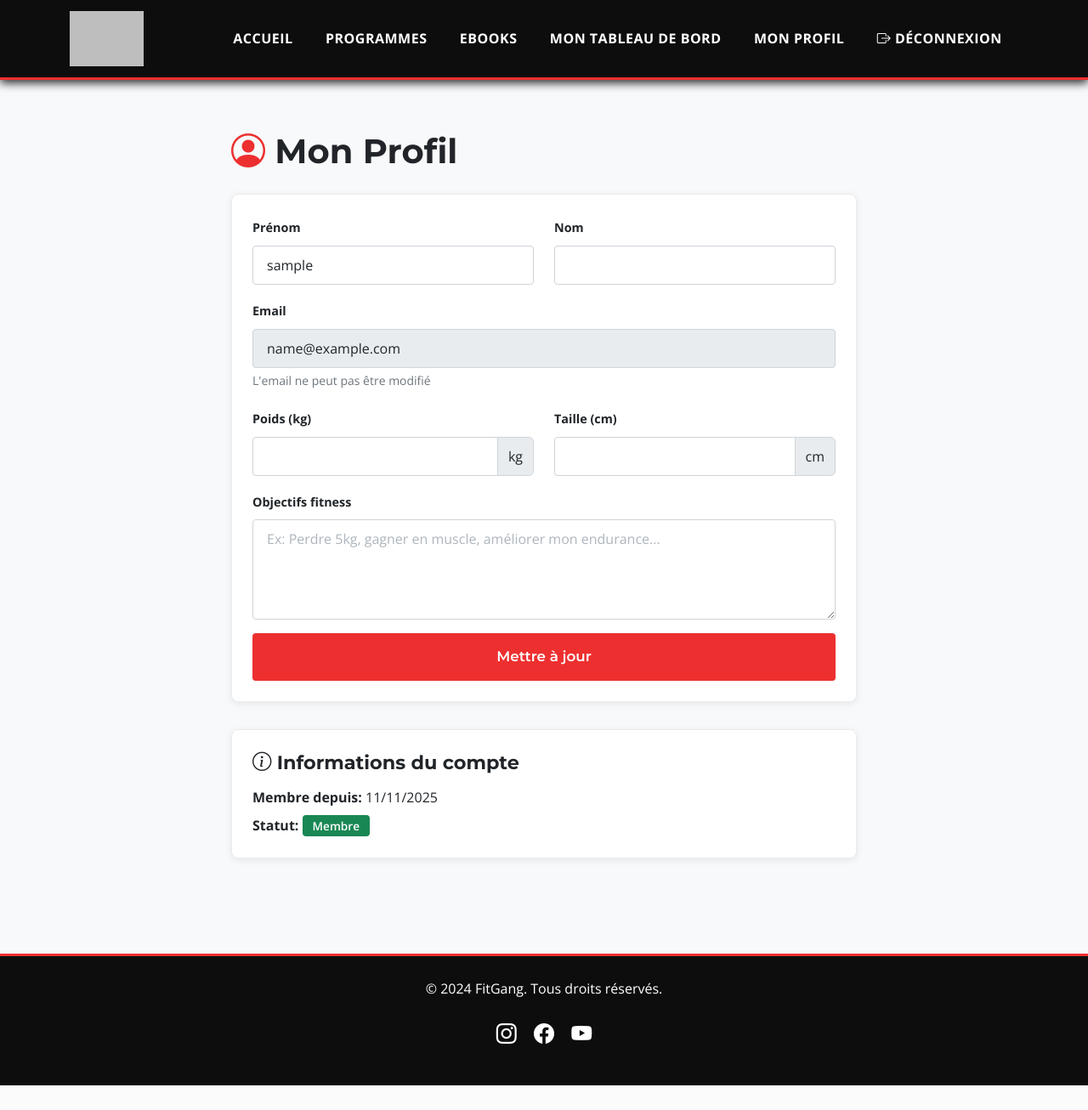
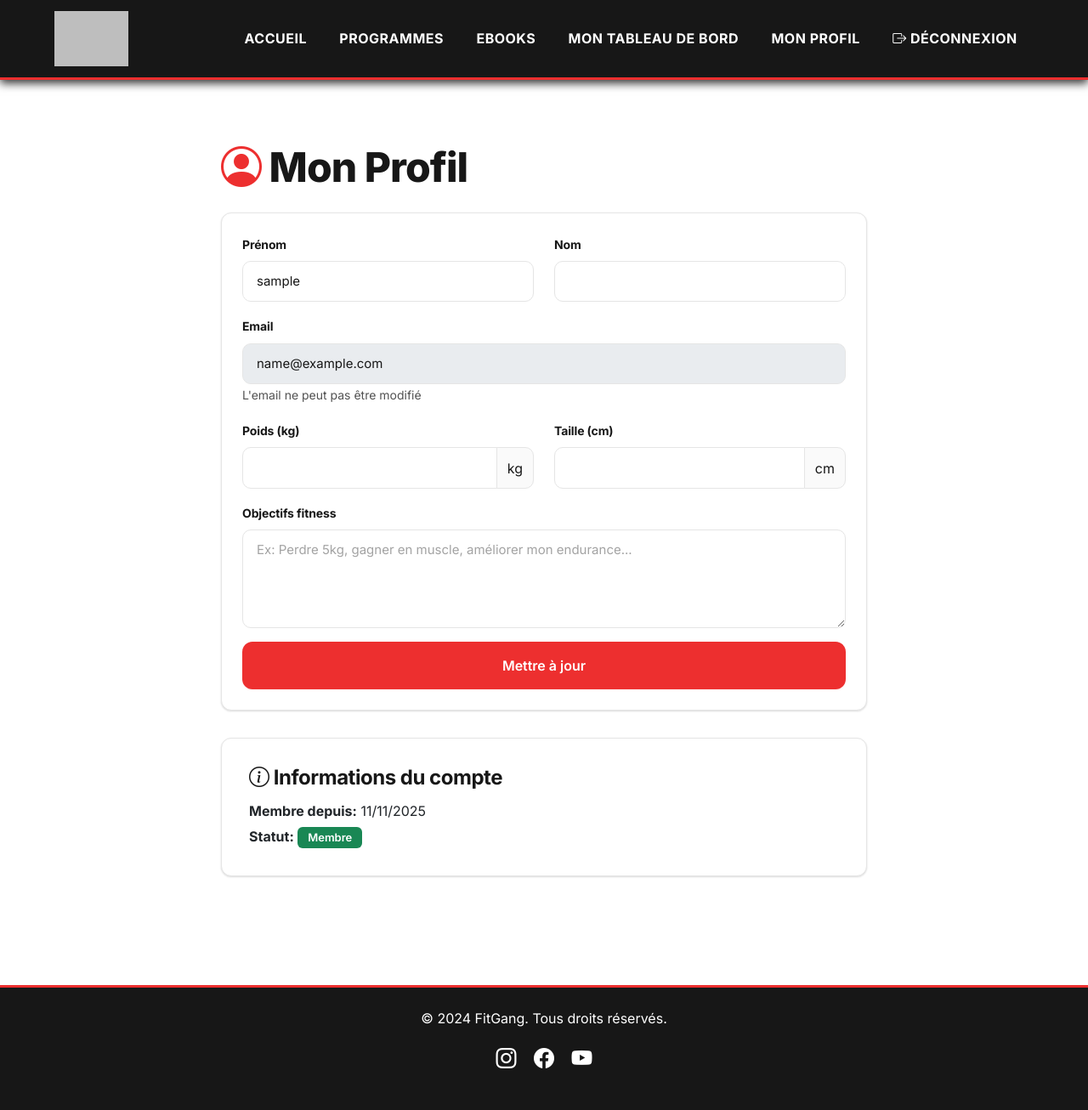
Before and after one commit to max0067/fitgang, a Flask app: page /profile in a window 1280 px wide. Shown: the whole page at 85% size. Before the commit the page ends 1277 px from the top, so only its background shows below. Run offline with Flask 2, Linux system fonts and the light colour scheme; the visitor is signed in with stand-in values (Sample User, id 1); data comes from the database, SQL or seed files in the repository; some libraries are stand-ins or nearby versions; grey boxes are pictures that could not be loaded.

Commit message:
Design ultra-moderne 2025 - Minimaliste et élégant
Style inspiré des meilleurs sites modernes (Apple, Stripe, Linear)

CARACTÉRISTIQUES:
- Fond blanc pur (#ffffff)
- Typographie Inter (moderne et lisible)
- Ombres ultra-subtiles et naturelles
- Border-radius 12px (moderne)
- Espacements généreux
- Couleurs neutres (gray-50 à gray-900)
- Rouge #ED2F2F utilisé avec parcimonie
- Transitions fluides et rapides

ÉLÉMENTS:
- Cards blanches avec bordures fines
- Boutons rouges avec ombres légères
- Formulaires avec border-radius 10px
- Tables minimalistes
- Alerts avec couleurs pastel modernes
- Stat cards épurées
- Progress bars fines (8px)
- Inputs avec focus ring rouge subtile

EFFETS:
- Hover transforms de 1-2px seulement
- Ombres progressives (shadow, shadow-md, shadow-lg)
- Pas d'effets lourds
- Design épuré et professionnel
- Style 2025 premium

Plus de fond gris - tout est blanc et minimaliste

```diff
--- a/app/static/css/style.css
+++ b/app/static/css/style.css
@@ -1,31 +1,33 @@
 /*
- * FitGang - Design Blog Fitness
- * Header noir + Corps blanc épuré
+ * FitGang - Design Ultra-Moderne 2025
+ * Minimaliste, épuré, élégant
  */
 
 /* ===== IMPORTS ===== */
-@import url('https://fonts.googleapis.com/css2?family=Montserrat:wght@400;500;600;700;800;900&family=Open+Sans:wght@300;400;600;700&display=swap');
+@import url('https://fonts.googleapis.com/css2?family=Inter:wght@300;400;500;600;700;800;900&display=swap');
 
 /* ===== VARIABLES ===== */
 :root {
-    /* Couleurs principales */
+    /* Couleurs */
     --black: #000000;
     --dark: #0d0d0d;
     --red: #ED2F2F;
-    --red-dark: #c72626;
-    --red-light: #ff4444;
+    --red-hover: #d42828;
     --white: #ffffff;
-    --bg-light: #f8f9fa;
-    --gray: #6c757d;
-    --gray-light: #adb5bd;
-    --gray-dark: #343a40;
-    --text-dark: #212529;
+    --gray-50: #fafafa;
+    --gray-100: #f5f5f5;
+    --gray-200: #e5e5e5;
+    --gray-400: #a3a3a3;
+    --gray-600: #525252;
+    --gray-900: #171717;
 
-    /* Effets simples */
-    --shadow-card: 0 2px 8px rgba(0, 0, 0, 0.08);
-    --shadow-hover: 0 4px 12px rgba(0, 0, 0, 0.15);
-    --shadow-red: 0 2px 8px rgba(237, 47, 47, 0.2);
-    --transition: all 0.3s ease;
+    /* Effets modernes */
+    --shadow: 0 1px 3px rgba(0, 0, 0, 0.05), 0 1px 2px rgba(0, 0, 0, 0.1);
+    --shadow-md: 0 4px 6px -1px rgba(0, 0, 0, 0.05), 0 2px 4px -1px rgba(0, 0, 0, 0.06);
+    --shadow-lg: 0 10px 15px -3px rgba(0, 0, 0, 0.05), 0 4px 6px -2px rgba(0, 0, 0, 0.05);
+    --shadow-xl: 0 20px 25px -5px rgba(0, 0, 0, 0.08), 0 10px 10px -5px rgba(0, 0, 0, 0.04);
+    --transition: all 0.2s cubic-bezier(0.4, 0, 0.2, 1);
+    --radius: 12px;
 }
 
 /* ===== RESET ===== */
@@ -36,26 +38,28 @@
 }
 
 body {
-    background: var(--bg-light);
-    color: var(--text-dark);
-    font-family: 'Open Sans', -apple-system, BlinkMacSystemFont, sans-serif;
+    background: var(--white);
+    color: var(--gray-900);
+    font-family: 'Inter', -apple-system, BlinkMacSystemFont, 'Segoe UI', sans-serif;
     font-size: 16px;
-    line-height: 1.8;
+    line-height: 1.6;
     overflow-x: hidden;
     font-weight: 400;
+    -webkit-font-smoothing: antialiased;
+    -moz-osx-font-smoothing: grayscale;
 }
 
 h1, h2, h3, h4, h5, h6 {
-    font-family: 'Montserrat', sans-serif;
+    font-family: 'Inter', sans-serif;
     font-weight: 700;
-    color: var(--text-dark);
-    line-height: 1.3;
-    margin-bottom: 1rem;
+    color: var(--gray-900);
+    line-height: 1.2;
+    letter-spacing: -0.02em;
 }
 
-h1 { font-size: 2.5rem; }
-h2 { font-size: 2rem; }
-h3 { font-size: 1.5rem; }
+h1 { font-size: 3rem; font-weight: 800; }
+h2 { font-size: 2.25rem; font-weight: 700; }
+h3 { font-size: 1.5rem; font-weight: 600; }
 
 /* ===== NAVBAR ===== */
 .navbar {
@@ -86,48 +90,58 @@ h3 { font-size: 1.5rem; }
 
 /* ===== BOUTONS ===== */
 .btn {
-    font-family: 'Montserrat', sans-serif;
+    font-family: 'Inter', sans-serif;
     font-weight: 600;
-    padding: 12px 28px;
-    border-radius: 4px;
+    padding: 0.75rem 1.5rem;
+    border-radius: var(--radius);
     transition: var(--transition);
-    font-size: 0.95rem;
-    text-transform: none;
+    font-size: 0.9375rem;
     border: none;
+    cursor: pointer;
+    display: inline-flex;
+    align-items: center;
+    justify-content: center;
+    gap: 0.5rem;
 }
 
 .btn-danger,
 .btn-primary {
     background: var(--red);
     color: var(--white);
-    border: none;
+    box-shadow: 0 1px 2px rgba(237, 47, 47, 0.1);
 }
 
 .btn-danger:hover,
 .btn-primary:hover {
-    background: var(--red-dark);
+    background: var(--red-hover);
     color: var(--white);
-    transform: translateY(-2px);
-    box-shadow: var(--shadow-hover);
+    box-shadow: 0 4px 12px rgba(237, 47, 47, 0.2);
+    transform: translateY(-1px);
+}
+
+.btn-danger:active,
+.btn-primary:active {
+    transform: translateY(0);
 }
 
 .btn-outline-danger,
 .btn-outline-primary {
-    background: transparent;
+    background: var(--white);
     color: var(--red);
-    border: 2px solid var(--red);
+    border: 1.5px solid var(--gray-200);
+    box-shadow: var(--shadow);
 }
 
 .btn-outline-danger:hover,
 .btn-outline-primary:hover {
-    background: var(--red);
-    color: var(--white);
+    background: var(--gray-50);
+    color: var(--red);
     border-color: var(--red);
 }
 
 .btn-lg {
-    padding: 15px 40px;
-    font-size: 1.05rem;
+    padding: 1rem 2rem;
+    font-size: 1rem;
 }
 
 /* ===== HERO SECTION ===== */
@@ -171,46 +185,48 @@ h3 { font-size: 1.5rem; }
 /* ===== CARDS ===== */
 .card-custom {
     background: var(--white);
-    border: 1px solid #e9ecef;
-    border-radius: 8px;
+    border: 1px solid var(--gray-200);
+    border-radius: var(--radius);
     overflow: hidden;
     transition: var(--transition);
-    box-shadow: var(--shadow-card);
+    box-shadow: var(--shadow);
     margin-bottom: 2rem;
 }
 
 .card-custom:hover {
-    box-shadow: var(--shadow-hover);
-    transform: translateY(-4px);
+    box-shadow: var(--shadow-lg);
+    transform: translateY(-2px);
+    border-color: var(--gray-400);
 }
 
 .card-img-top {
-    height: 280px;
+    height: 320px;
     object-fit: cover;
+    width: 100%;
 }
 
 .card-body {
-    padding: 1.5rem;
+    padding: 2rem;
 }
 
 .card-title {
-    font-size: 1.4rem;
+    font-size: 1.5rem;
     font-weight: 700;
-    color: var(--text-dark);
+    color: var(--gray-900);
     margin-bottom: 0.75rem;
-    font-family: 'Montserrat', sans-serif;
+    letter-spacing: -0.02em;
 }
 
 .card-text {
-    color: var(--gray);
-    font-size: 0.95rem;
-    line-height: 1.7;
+    color: var(--gray-600);
+    font-size: 0.9375rem;
+    line-height: 1.6;
 }
 
 .card-footer {
-    background: #f8f9fa;
-    border-top: 1px solid #e9ecef;
-    padding: 1.25rem 1.5rem;
+    background: var(--gray-50);
+    border-top: 1px solid var(--gray-200);
+    padding: 1.5rem 2rem;
 }
 
 /* ===== PRIX ===== */
@@ -218,15 +234,15 @@ h3 { font-size: 1.5rem; }
     font-size: 2.5rem;
     font-weight: 800;
     color: var(--red);
-    font-family: 'Montserrat', sans-serif;
+    letter-spacing: -0.03em;
 }
 
 /* ===== BADGES ===== */
 .badge {
-    padding: 6px 12px;
+    padding: 0.375rem 0.75rem;
     font-weight: 600;
-    border-radius: 4px;
-    font-size: 0.85rem;
+    border-radius: 6px;
+    font-size: 0.8125rem;
 }
 
 .bg-danger,
@@ -238,92 +254,98 @@ h3 { font-size: 1.5rem; }
 .form-control,
 .form-select {
     background: var(--white);
-    border: 1px solid #ced4da;
-    color: var(--text-dark);
-    padding: 10px 16px;
-    border-radius: 4px;
+    border: 1.5px solid var(--gray-200);
+    color: var(--gray-900);
+    padding: 0.75rem 1rem;
+    border-radius: 10px;
     transition: var(--transition);
+    font-size: 0.9375rem;
 }
 
 .form-control:focus,
 .form-select:focus {
     background: var(--white);
     border-color: var(--red);
-    color: var(--text-dark);
-    box-shadow: 0 0 0 0.2rem rgba(237, 47, 47, 0.25);
+    color: var(--gray-900);
+    box-shadow: 0 0 0 3px rgba(237, 47, 47, 0.1);
     outline: none;
 }
 
 .form-control::placeholder {
-    color: var(--gray-light);
+    color: var(--gray-400);
 }
 
 .form-label {
-    color: var(--text-dark);
+    color: var(--gray-900);
     font-weight: 600;
-    font-size: 0.9rem;
+    font-size: 0.875rem;
     margin-bottom: 0.5rem;
+    letter-spacing: -0.01em;
 }
 
 /* ===== TABLES ===== */
 .table {
-    color: var(--text-dark);
+    color: var(--gray-900);
     background: var(--white);
+    border-collapse: separate;
+    border-spacing: 0;
 }
 
 .table thead th {
-    background: #f8f9fa;
-    color: var(--text-dark);
-    border-bottom: 2px solid var(--red);
-    font-weight: 700;
-    padding: 1rem;
-    font-family: 'Montserrat', sans-serif;
+    background: var(--white);
+    color: var(--gray-900);
+    border-bottom: 1.5px solid var(--gray-200);
+    font-weight: 600;
+    padding: 1rem 1.5rem;
+    font-size: 0.875rem;
+    text-transform: uppercase;
+    letter-spacing: 0.05em;
 }
 
 .table tbody tr {
-    border-bottom: 1px solid #e9ecef;
+    border-bottom: 1px solid var(--gray-100);
     transition: var(--transition);
 }
 
 .table tbody tr:hover {
-    background: #f8f9fa;
+    background: var(--gray-50);
 }
 
 .table tbody td {
-    padding: 1rem;
+    padding: 1rem 1.5rem;
     vertical-align: middle;
 }
 
 /* ===== ALERTS ===== */
 .alert {
-    border: 1px solid transparent;
-    border-left: 4px solid;
-    border-radius: 4px;
+    border: 1px solid;
+    border-radius: 10px;
     padding: 1rem 1.25rem;
+    font-size: 0.9375rem;
 }
 
 .alert-danger {
-    background: #f8d7da;
-    color: #721c24;
-    border-left-color: var(--red);
+    background: #fef2f2;
+    color: #991b1b;
+    border-color: #fecaca;
 }
 
 .alert-success {
-    background: #d4edda;
-    color: #155724;
-    border-left-color: #28a745;
+    background: #f0fdf4;
+    color: #166534;
+    border-color: #bbf7d0;
 }
 
 .alert-info {
-    background: #d1ecf1;
-    color: #0c5460;
-    border-left-color: #17a2b8;
+    background: #eff6ff;
+    color: #1e40af;
+    border-color: #bfdbfe;
 }
 
 .alert-warning {
-    background: #fff3cd;
-    color: #856404;
-    border-left-color: #ffc107;
+    background: #fffbeb;
+    color: #92400e;
+    border-color: #fde68a;
 }
 
 /* ===== FOOTER ===== */
@@ -430,45 +440,49 @@ footer i {
 /* ===== STAT CARDS ===== */
 .stat-card {
     background: var(--white);
-    border: 1px solid #e9ecef;
-    border-radius: 8px;
-    padding: 2rem;
+    border: 1px solid var(--gray-200);
+    border-radius: var(--radius);
+    padding: 2.5rem;
     text-align: center;
     transition: var(--transition);
-    box-shadow: var(--shadow-card);
+    box-shadow: var(--shadow);
 }
 
 .stat-card:hover {
-    box-shadow: var(--shadow-hover);
-    transform: translateY(-4px);
+    box-shadow: var(--shadow-md);
+    transform: translateY(-2px);
 }
 
 .stat-number {
-    font-size: 3rem;
-    font-weight: 900;
+    font-size: 3.5rem;
+    font-weight: 800;
     color: var(--red);
-    font-family: 'Montserrat', sans-serif;
     margin-bottom: 0.5rem;
+    letter-spacing: -0.03em;
 }
 
 .stat-label {
-    color: var(--gray);
+    color: var(--gray-600);
     font-weight: 600;
-    font-size: 0.9rem;
+    font-size: 0.875rem;
     text-transform: uppercase;
-    letter-spacing: 0.5px;
+    letter-spacing: 0.05em;
 }
 
 /* ===== INPUT GROUP ===== */
 .input-group-text {
-    background: #e9ecef;
-    border: 1px solid #ced4da;
-    color: var(--text-dark);
+    background: var(--gray-50);
+    border: 1.5px solid var(--gray-200);
+    color: var(--gray-900);
+    border-radius: 10px;
 }
 
 .form-check-input {
     cursor: pointer;
     transition: var(--transition);
+    width: 1.25rem;
+    height: 1.25rem;
+    border: 1.5px solid var(--gray-200);
 }
 
 .form-check-input:checked {
@@ -549,58 +565,62 @@ a {
 }
 
 a:hover {
-    color: var(--red-dark);
-    text-decoration: underline;
+    color: var(--red-hover);
 }
 
-/* Container backgrounds */
+/* ===== CONTAINER ===== */
 .container {
-    position: relative;
+    max-width: 1200px;
+    padding-left: 1.5rem;
+    padding-right: 1.5rem;
 }
 
-/* Main content spacing */
+/* ===== MAIN ===== */
 main {
-    padding-top: 2rem;
-    padding-bottom: 2rem;
+    padding-top: 3rem;
+    padding-bottom: 3rem;
 }
 
-/* Card simple */
+/* ===== CARD GÉNÉRIQUE ===== */
 .card {
     transition: var(--transition);
-    border: 1px solid #e9ecef;
-    border-radius: 8px;
-    box-shadow: var(--shadow-card);
+    border: 1px solid var(--gray-200);
+    border-radius: var(--radius);
+    box-shadow: var(--shadow);
+    background: var(--white);
 }
 
 .card:hover {
-    box-shadow: var(--shadow-hover);
+    box-shadow: var(--shadow-md);
 }
 
-/* Button secondary */
+/* ===== BUTTON SECONDARY ===== */
 .btn-secondary {
-    background: #6c757d;
+    background: var(--gray-900);
     color: var(--white);
     border: none;
 }
 
 .btn-secondary:hover {
-    background: #5a6268;
+    background: var(--gray-600);
     color: var(--white);
+    transform: translateY(-1px);
 }
 
-/* Images */
+/* ===== IMAGES ===== */
 img {
     max-width: 100%;
     height: auto;
+    display: block;
 }
 
-/* Loader */
+/* ===== LOADER ===== */
 .spinner-border {
-    border-color: rgba(237, 47, 47, 0.2);
+    border-color: rgba(237, 47, 47, 0.15);
     border-right-color: var(--red);
 }
 
-/* Selection */
+/* ===== SELECTION ===== */
 ::selection {
     background: var(--red);
     color: var(--white);
@@ -610,3 +630,13 @@ img {
     background: var(--red);
     color: var(--white);
 }
+
+/* ===== TEXT MUTED ===== */
+.text-muted {
+    color: var(--gray-600) !important;
+}
+
+/* ===== BG DARK ===== */
+.bg-dark {
+    background: var(--gray-900) !important;
+}
--- a/app/templates/base.html
+++ b/app/templates/base.html
@@ -10,7 +10,7 @@
     <!-- Bootstrap Icons -->
     <link rel="stylesheet" href="https://cdn.jsdelivr.net/npm/bootstrap-icons@1.11.0/font/bootstrap-icons.css">
     <!-- Custom CSS -->
-    <link rel="stylesheet" href="{{ url_for('static', filename='css/style.css') }}?v=20251111c">
+    <link rel="stylesheet" href="{{ url_for('static', filename='css/style.css') }}?v=202511111">
 
     {% block extra_css %}{% endblock %}
 </head>
```
Also changed, not shown: other parts of app/static/css/style.css (+21 -31 lines).
